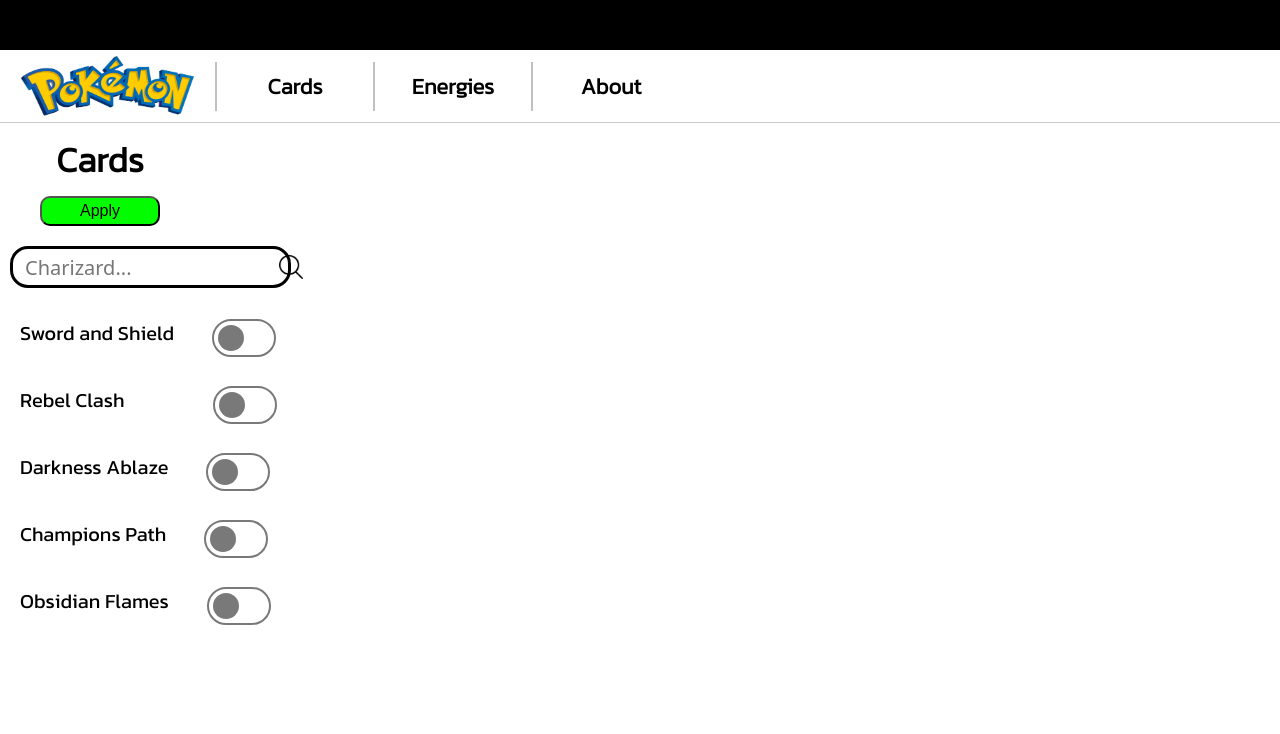
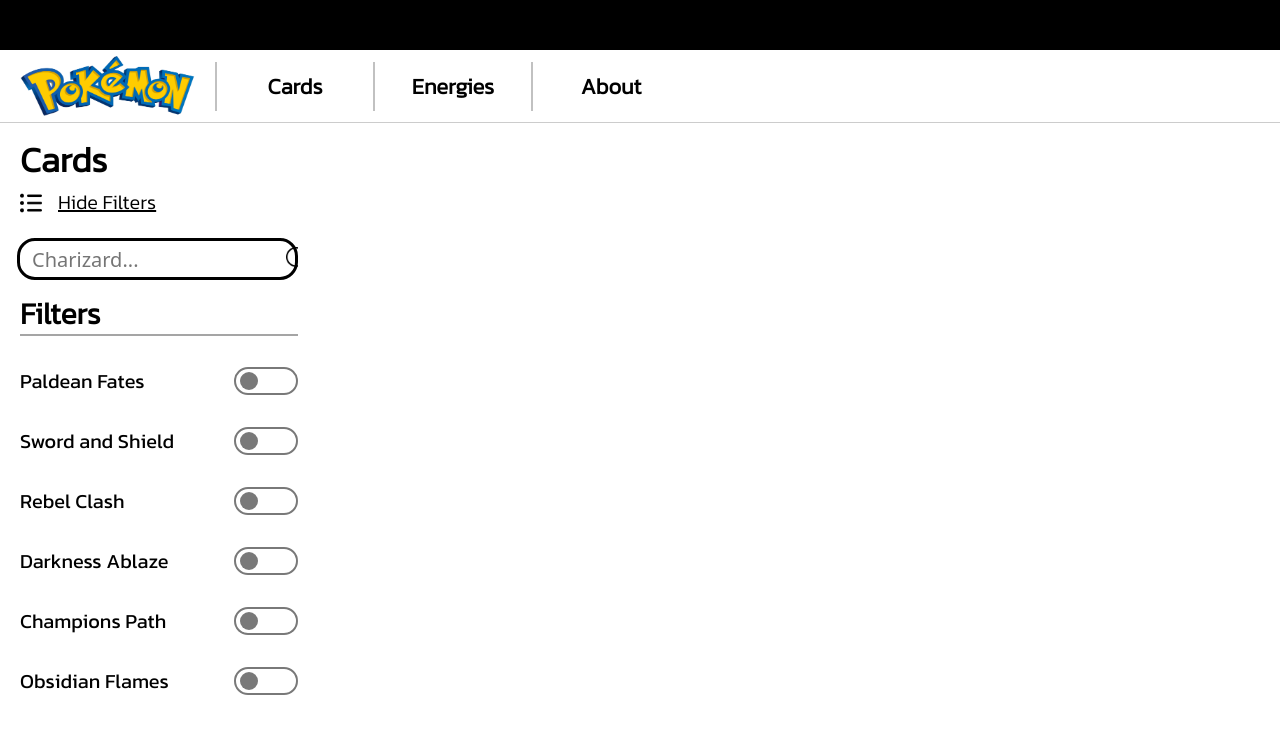
Before and after one commit to villarst/PokemonCardExplorer, an Angular app: page /cards in a window 1280 px wide. Shown: the top 734 px of the page. Built offline with nearby package versions, Linux system fonts and the light colour scheme.

Commit message:
I got the side nav bar looking somewhat better. I changed some of the way the divs were structured and the css.

```diff
--- a/src/app/cards/cardSets.ts
+++ b/src/app/cards/cardSets.ts
@@ -5,8 +5,10 @@
     'swsh-2': 209,
     'swsh-3': 206,
     'swsh-35': 80,
-    'sv-3': 230
+    'sv-3': 230,
+    'sv4pt5': 245
     // Add other sets here as needed
+
 };
 
 export const setsMap: Map<string, string[]> = new Map<string, string[]>();
@@ -25,4 +27,7 @@
 
 setsMap.set('Obsidian Flames', ['sv-3']);
 setsMap.get('Obsidian Flames')?.push('230');
+
+setsMap.set('Paldean Fates', ['sv4pt5']);
+setsMap.get('Paldean Fates')?.push('245');
 // Add other mappings here as needed
--- a/src/app/cards/cards.component.css
+++ b/src/app/cards/cards.component.css
@@ -17,51 +17,88 @@
     font-style: normal;
 }
 
-.grid-container {
-    display: grid;
-    /* grid-template-columns: auto auto auto auto auto; */
-    margin-top: 0px;
-    justify-content: center;
-    grid-template-columns: repeat(5, 16%);
-    gap: 10px;
-}
-
-.grid-left-side {
-    position: absolute; /* Position the div absolutely */
-    left: 0;            /* Align it to the left edge of the viewport */
-    top: 0;             /* Align it to the top edge of the viewport (optional) */
-    width: 200px;       /* Set a specific width if needed */
-    height: 100%;       /* Set a specific height or use 100% for full height */
-    margin-top: 60px;
-}
-
-.card-slots {
-    margin-left: 280px; /* How far to the lef the cards start */
-    flex: 33.33%;
-    padding: 20px;
-
-    display: flex;
-    flex-direction: column;
-    align-items: center;
-    text-align: center;
-}
-
 .card-name {
     /* Ensure the text does not overflow */
     font-family: "Kanit-Light", serif;
     overflow: hidden;
     white-space: nowrap;
 }
+
+.card-slots {
+    display: flex;
+    flex-wrap: wrap;
+    text-align: center;
+
+}
+
+.card {
+    width: 20%;
+    box-sizing: border-box;
+    padding: 10px; /* Add padding or margin to create space between images */
+}
+
+#Filters-Header {
+    font-size: 30px;
+    font-family: "Kanit-Light", serif;
+    margin-bottom: 0px;
+    margin-top: 14px;
+    margin-left: 20px;
+    padding-right: 167px;
+    margin-right: 0;
+    border-bottom-style: solid;
+    border-color: #a5a5a5;
+    border-width: 2px;
+    line-height: 40px;
+}
+#filters-logo {
+    height: 22px;
+    width: 22px;
+    margin-left: 20px;
+    margin-top: 6px;
+}
+.image-container {
+    position: relative;
+    display: inline-flex;
+}
+
+.transparent-box {
+    position: absolute;
+    top: 0;
+    height: 26px;
+    width: 25px;
+    margin-left: 18px;
+    margin-top: 4px;
+    background-color: rgba(128, 128, 128, 0.5); /* Adjust the last value (0.5) for the transparency */
+    display: none;
+}
+
+.image-container:hover .transparent-box {
+    display: block;
+}
+
+#hide-filters-button {
+    font-family: "Kanit-Light", serif;
+    margin-top: 0px;
+    margin-left: 10px;
+    font-size: 20px;
+    background-color: #ffffff;
+    border: #ffffff;
+    text-decoration: underline; /* Adding an underline to the text */
+}
+#hide-filters-button:hover {
+    background-color: rgba(128, 128, 128, 0.5);
+}
 #Cards-Header {
     font-size: 35px;
     font-family: "Kanit-Light", serif;
-    margin-left: 60px;
+    margin-left: 20px;
     font-weight: 900;
-    text-align: center;
-    margin-left: auto;
-    margin-right: auto;
+    margin-top: 0px;
+    padding-top: 0px;
     margin-bottom: 0px;
+    padding-bottom: 0px;
 }
+
 #pokeBtn {
     width: 120px;
     height: 30px;
@@ -74,12 +111,8 @@
     margin-top: 10px;
 }
 
-
-
-
-
 #form { /* Search Bar */
-    margin-left: 10px; /* How far to the right the search bar is all together. */
+    margin-left: 17px; /* How far to the right the search bar is all together. */
     margin-top: 20px;
     border: 3px solid #000000; /* Border color of the search bar. */
     background-color: #ffffff;
@@ -113,13 +146,6 @@
 }
 
 
-
-
-
-.checkboxes-labels{
-    white-space: nowrap; /* Prevents wrapping */
-}
-
 .filter-labels, .switch {
     display: inline-block;
     vertical-align: top; /* Aligns them vertically */
@@ -141,9 +167,10 @@
 /* The switch - the box around the slider */
 .switch {
     position: relative;
-    display: inline-block;
+    float: right;
+    margin-right: 2px;
     width: 60px;
-    height: 34px;
+    height: 24px;
     margin-left: 40px;
     margin-top: 33px;
 }
@@ -175,13 +202,13 @@
 .slider:before {
     position: absolute;
     content: "";
-    height: 26px;
-    width: 26px;
+    height: 18px;
+    width: 18px;
     left: 4px;
-    bottom: 4px;
+    bottom: 3px;
     background-color: rgb(121, 121, 121);
-    -webkit-transition: .4s;
-    transition: .4s;
+    -webkit-transition: .2s;
+    transition: .2s;
 }
 
 input:checked + .slider {
@@ -193,9 +220,9 @@
 }
 
 input:checked + .slider:before {
-    -webkit-transform: translateX(26px);
-    -ms-transform: translateX(26px);
-    transform: translateX(26px);
+    -webkit-transform: translateX(34px);
+    -ms-transform: translateX(34px);
+    transform: translateX(34px);
 }
 
 /* Rounded sliders */
@@ -206,3 +233,28 @@
 .slider.round:before {
     border-radius: 50%;
 }
+
+.sidenav {
+    height: 100%;
+    width: 298px;
+    position: fixed;
+    z-index: 1;
+    top: 1;
+    left: 0;
+    background-color: #ffffff;
+    overflow-x: hidden;
+    padding-top: 10px;
+}
+
+.sidenav a {
+    padding: 6px 8px 6px 16px;
+    text-decoration: none;
+    font-size: 25px;
+    color: #000000;
+    display: block;
+}
+
+.sidenav a:hover {
+    /* color: #616161; */
+    background-color: #5b5b5b;
+}
--- a/src/app/cards/cards.component.html
+++ b/src/app/cards/cards.component.html
@@ -1,11 +1,23 @@
 <!DOCTYPE html>
 <html>
-  <div class="grid-container">
-    <div class="grid-left-side">
+  <div class="grid-cont">
+    <div class="sidenav">
+
+      <!-- Cards Header -->
+      <div>
         <h1 id="Cards-Header">Cards</h1>
-      <button id="pokeBtn" (click)="applyHit()">Apply</button>
+      </div>
 
+      <!-- Hide Filters -->
+      <div style="display: inline-flex;">
+        <div class="image-container" (click)="hideFilterInfo()" (mouseenter)="showTransparentBox()" (mouseleave)="hideTransparentBox()">
+          <img id="filters-logo" src="assets/BulletPoint.png" alt="filters">
+          <div class="transparent-box" id="transparentBox"></div>
+        </div>
+        <button id="hide-filters-button" (click)="hideFilterInfo()">Hide Filters</button>
+      </div>
 
+      <!-- Search Bar -->
       <div id="form" role="search">
         <input type="search" id="searchBox" #searchInput name="q" placeholder="Charizard..." aria-label="Search through site content">
         <button type="button" id="searchButton" (click)="showSearchResults(searchInput.value)">
@@ -13,64 +25,62 @@
         </button>
       </div>
 
+      <!-- Filters Header -->
+      <div>
+        <h1 id="Filters-Header">Filters</h1>
+      </div>
 
-      <!-- Rounded switch -->
-      <div class="checkboxes-labels">
-        <label class="filter-labels">Sword and Shield</label>
+      <!-- Rounded switches -->
+      <div id="sets">
+        <div>
+          <label class="filter-labels">Paldean Fates</label>
           <label class="switch">
-          <input type="checkbox" (change)="onCheckboxChange($event, 'swordShield')">
+            <input type="checkbox" (change)="applyHit($event, 'paldeanFates')">
             <span class="slider round"></span>
           </label>
         </div>
-
-      <div class="checkboxes-labels">
-        <label class="filter-labels">Rebel Clash</label>
-        <label class="switch" style="margin-left: 90px;">
-          <input type="checkbox" (change)="onCheckboxChange($event, 'rebelClash')">
+        <div>
+          <label class="filter-labels">Sword and Shield</label>
+          <label class="switch">
+            <input type="checkbox" (change)="applyHit($event, 'swordShield')">
             <span class="slider round"></span>
           </label>
         </div>
-
-      <div class="checkboxes-labels">
-        <label class="filter-labels">Darkness Ablaze</label>
+        <div>
+          <label class="filter-labels">Rebel Clash</label>
           <label class="switch">
-          <input type="checkbox" (change)="onCheckboxChange($event, 'darknessAblaze')">
+            <input type="checkbox" (change)="applyHit($event, 'rebelClash')">
             <span class="slider round"></span>
           </label>
         </div>
-
-      <div class="checkboxes-labels">
-        <label class="filter-labels">Champions Path</label>
+        <div>
+          <label class="filter-labels">Darkness Ablaze</label>
           <label class="switch">
-          <input type="checkbox" (change)="onCheckboxChange($event, 'championsPath')">
+            <input type="checkbox" (change)="applyHit($event, 'darknessAblaze')">
             <span class="slider round"></span>
           </label>
         </div>
-
-      <div class="checkboxes-labels">
-        <label class="filter-labels">Obsidian Flames</label>
+        <div>
+          <label class="filter-labels">Champions Path</label>
           <label class="switch">
-          <input type="checkbox" (change)="onCheckboxChange($event, 'obsidianFlames')">
+            <input type="checkbox" (change)="applyHit($event, 'championsPath')">
             <span class="slider round"></span>
           </label>
         </div>
-
+        <div>
+          <label class="filter-labels">Obsidian Flames</label>
+          <label class="switch">
+            <input type="checkbox" (change)="applyHit($event, 'obsidianFlames')">
+            <span class="slider round"></span>
+          </label>
         </div>
-    <!-- HERE -->
-    <!-- <div class="card-slots" *ngFor="let cardInfo of cardInfos">
-      <div *ngIf="cardInfo">
-        <h2 class="card-name">
-          {{ cardInfo.data.name }}
-        </h2>
-        <img *ngIf="cardInfo.data && cardInfo.data.images && cardInfo.data.images.small"
-             [src]="cardInfo.data.images.small"
-             alt="Card Image">
       </div>
-    </div> -->
-
-    <div class="card-slots" *ngFor="let cardInfo of cardInfos">
+    </div>
+    <!-- Image Grid -->
+    <div style="margin-left: 320px;">
+      <div class="card-slots">
+        <div *ngFor="let cardInfo of cardInfos" class="card">
           <div *ngIf="cardInfo || cardInfo.data">
-        <!-- <pre>{{ cardInfo | json }}</pre> -->
             <h2 class="card-name" *ngIf="cardInfo?.name || cardInfo?.data?.name">
               {{ cardInfo?.name || cardInfo?.data?.name }}
             </h2>
@@ -80,6 +90,7 @@
                 alt="Card Image">
           </div>
         </div>
-    <!-- HERE -->
+      </div>
+    </div>
   </div>
 </html>
--- a/src/app/cards/cards.component.ts
+++ b/src/app/cards/cards.component.ts
@@ -22,7 +22,13 @@
   championsPathChecked: boolean = false;
   obsidianFlamesChecked: boolean = false;
 
-  searchBtnClicked: boolean = false;
+  paldeanFates: boolean = false;
+
+
+
+
+  transparentBoxVisible: boolean = false;
+
 
   constructor(
     private pokemonService: PokemonService) { }
@@ -36,8 +42,32 @@
     this.pokemonService.updateCardInfos(newCardInfos);
   }
 
+  showTransparentBox() {
+    this.transparentBoxVisible = true;
+  }
+
+  hideTransparentBox() {
+    this.transparentBoxVisible = false;
+  }
+
+  hideFilterInfo() {
+    const elementToToggle1 = document.getElementById('Filters-Header');
+    const elementToToggle2 = document.getElementById('sets');
+
+    if (elementToToggle1 && elementToToggle2) {
+        if (elementToToggle1.style.display === 'none' && elementToToggle2.style.display === 'none') {
+            // If both elements are currently hidden, show them
+            elementToToggle1.style.display = 'block'; // You can use 'flex', 'inline-block', or other values as needed
+            elementToToggle2.style.display = 'block';
+        } else {
+            // If at least one element is visible, hide them both
+            elementToToggle1.style.display = 'none';
+            elementToToggle2.style.display = 'none';
+        }
+    }
+  }
+
   async showSearchResults(inputCharacter: string) {
-    this.searchBtnClicked = true;
     this.cardInfos = []; // Clear the previous data before fetching new cards
     console.log('Search Button Clicked');
     this.pokemonService.clearCardInfos();
@@ -59,12 +89,31 @@
     }
   }
 
-  async applyHit() {
-    console.log('applyHit() called');
+  async applyHit(event: any, checkbox: string) {
+    console.log('checkbox hit so applyHit() and onCheckboxChange() called');
+
+
+    this.onCheckboxChange(event, checkbox);
+
+
+
     this.cardInfos = []; // Clear the previous data before fetching new cards
-
+    this.onCheckboxChange
     // Apply checkbox states before fetching cards
-    if (this.swordShieldChecked) {
+    if (this.paldeanFates) {
+      this.totalCards = this.cards_in_sets['sv4pt5'];
+      for (let i = 1; i <= this.totalCards; i++) {
+        const cardId = 'sv4pt5-' + i;
+        try {
+          const data = await this.pokemonService.showTestCard(cardId).toPromise();
+          this.cardInfos.push(data); // Push the fetched card data into the array
+          console.log('Fetched card:', cardId);
+        } catch (error) {
+          console.error('Error fetching card:', cardId, error);
+        }
+      }
+    }
+    else if (this.swordShieldChecked) {
       this.totalCards = this.cards_in_sets['swsh-1'];
       for (let i = 1; i <= this.totalCards; i++) {
         const cardId = 'swsh1-' + i;
@@ -177,6 +226,14 @@
         // Set totalCards to the default value or any other desired value when unchecked
         this.totalCards = 11;
       }
+    } else if (checkbox === 'paldeanFates') {
+      this.paldeanFates = event.target.checked;
+      if (this.paldeanFates) {
+        this.totalCards = this.cards_in_sets['sv4pt5']; // Set totalCards to 216 when Darkness Ablaze is checked
+      } else {
+        // Set totalCards to the default value or any other desired value when unchecked
+        this.totalCards = 11;
+      }
     }
   }
 }
```
Also changed, not shown: src/app/app.component.html (+0 -21 lines), src/app/notes.txt, src/assets/BulletPoint.png, src/assets/filters-logo.png (added). Lines whose indentation alone changed are shown as unchanged.
